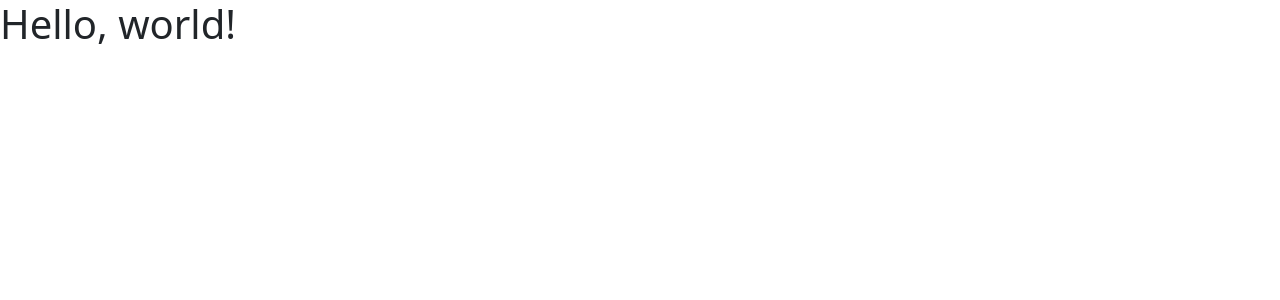
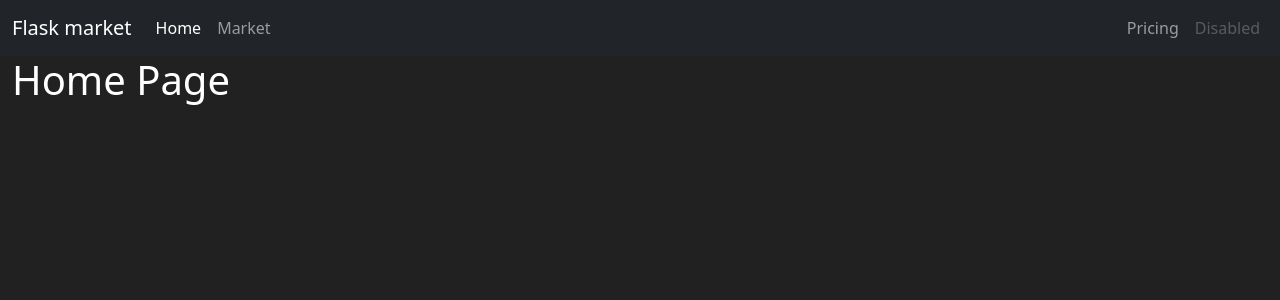
Before and after one commit to ZoranUTF8/FlaskMarket, a Flask app: page / in a window 1280 px wide. Shown: the top 300 px of the page. Run offline with Flask 2, Linux system fonts and the light colour scheme.

Commit message:
Finish navbar and dark mode

```diff
--- a/market.py
+++ b/market.py
@@ -4,6 +4,7 @@ app = Flask(__name__)
 
 
 @app.route("/")
+@app.route("/home")
 def hello_world():
     return render_template("home.html")
 
--- a/templates/home.html
+++ b/templates/home.html
@@ -14,9 +14,38 @@
 </head>
 
 <body>
-    <h1>Hello, world!</h1>
+    <nav class="navbar navbar-expand-lg navbar-dark bg-dark">
+        <div class="container-fluid">
+            <a class="navbar-brand" href="#">Flask market</a>
+            <button class="navbar-toggler" type="button" data-bs-toggle="collapse" data-bs-target="#navbarNav"
+                aria-controls="navbarNav" aria-expanded="false" aria-label="Toggle navigation">
+                <span class="navbar-toggler-icon"></span>
+            </button>
+            <div class="collapse navbar-collapse justify-content-between" id="navbarNav">
+                <ul class="navbar-nav">
+                    <li class="nav-item">
+                        <a class="nav-link active" aria-current="page" href="#">Home</a>
+                    </li>
+                    <li class="nav-item">
+                        <a class="nav-link" href="#">Market</a>
+                    </li>
+                </ul>
+                <ul class="navbar-nav">
+                    <li class="nav-item">
+                        <a class="nav-link" href="#">Pricing</a>
+                    </li>
+                    <li class="nav-item">
+                        <a class="nav-link disabled" href="#" tabindex="-1" aria-disabled="true">Disabled</a>
+                    </li>
+                </ul>
+            </div>
+        </div>
+    </nav>
+    <div class="container-fluid">
+        <h1>Home Page</h1>
+    </div>
 
-    <!-- Optional JavaScript; choose one of the two! -->
+
 
     <!-- Option 1: Bootstrap Bundle with Popper -->
     <script src="https://cdn.jsdelivr.net/npm/bootstrap@5.0.2/dist/js/bootstrap.bundle.min.js"
@@ -25,4 +54,12 @@
 
 </body>
 
+<!-- custom css -->
+<style>
+    body {
+        background-color: #212121;
+        color: #fff;
+    }
+</style>
+
 </html>
```
